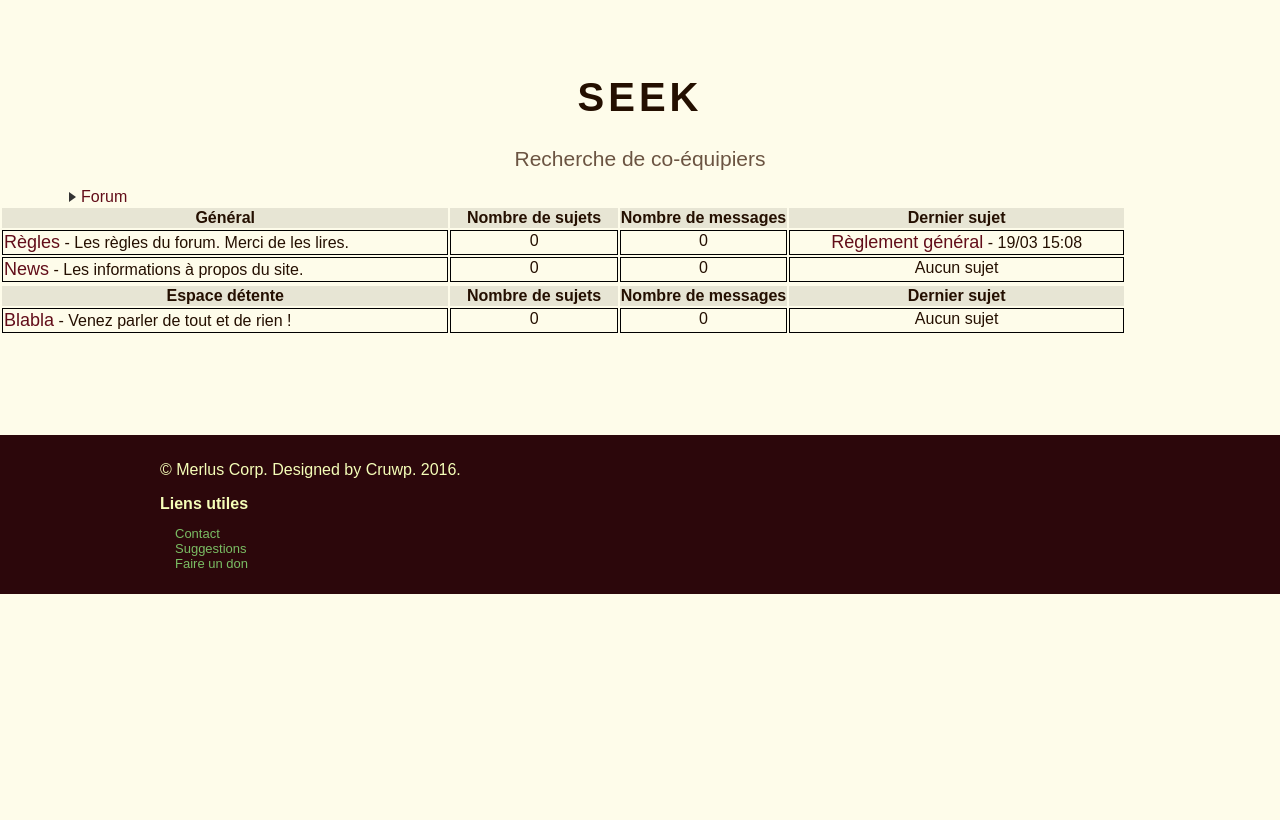
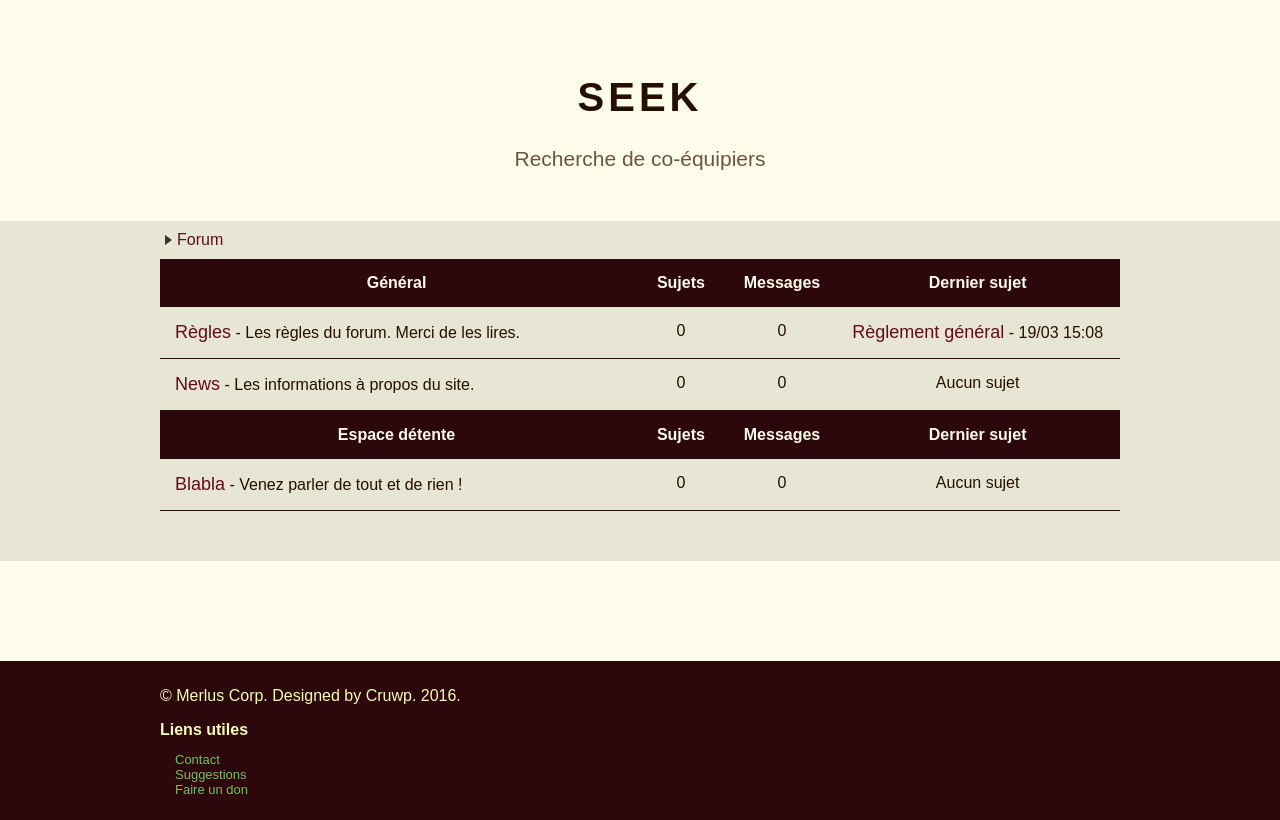
Before and after one commit to Cruwp/seek, a PHP site: page /forum in a window 1280 px wide. Shown: the part 85-905 px from the top of the page. Before the commit the page ends 679 px from the top, so only its background shows below. Run offline with PHP 8.4, Linux system fonts and the light colour scheme; the visitor is signed in with stand-in values (Sample User, id 1); data comes from the database, SQL or seed files in the repository.

Commit message:
Mise en page Forum

```diff
--- a/forum.php
+++ b/forum.php
@@ -5,30 +5,26 @@ require_once('inc/forum.php');
 
 $titre ="Seek.fr - Forum";
 include "head.php";
+?>
+<div id="description">
 
+    <?php
     if (!isset($_SESSION['id'])) {
         ?>
-    <div id="description">
         <p>
             Vous devez être connecté pour accéder à ce service. <a href="connexion">Connexion</a> ou <a
-            href="inscription">inscription</a>.
-            <?php
-
-            ?>
-        </p>
-    </div>
+            href="inscription">inscription</a>.</p>
             <?php
         } else {
             ?>
             <!-- Fil d'arianne -->
             <div id="arianne">
                 <?php
-        echo "<div class=\"arrow\"></div><a href=\"forum.php\">Forum</a>";
+                echo "<div class=\"arrow\"></div><a href=\"forum\">Forum</a>";
                 ?>
             </div>
 
             <!-- Affichage des catégories et des forums -->
-    <div class="description">
             <?php affichIndexForum(); ?>
         </div>
         <?php
--- a/inc/forum.php
+++ b/inc/forum.php
@@ -13,6 +13,8 @@ function affichIndexForum() {
     $reqCat = $bdd->prepare($sqlCat);
     $reqCat->execute();
 
+    echo "<table class=\"tableforum\">";
+
     while ($dataCat = $reqCat->fetch()) {
         // Récupération des forums de la catégorie
         $sqlFor = "SELECT forum_id, forum_name, forum_desc,
@@ -24,17 +26,17 @@ function affichIndexForum() {
         $reqFor->execute();
         ?>
         <!-- Affichage d'une nouvelle catégorie -->
-        <table class="tableforum">
+
         <tr class="entete">
             <th class="colnom"><?php echo $dataCat['cat_nom']; ?></th>
-                <th class="colnbrsujets">Nombre de sujets</th>
-                <th class="colnbrmsg">Nombre de messages</th>
+            <th class="colnbrsujets">Sujets</th>
+            <th class="colnbrmsg">Messages</th>
             <th class="collast">Dernier sujet</th>
         </tr>
         <?php
         while ($dataFor = $reqFor->fetch()) {
             ?>
-                <tr>
+            <tr onclick="document.location='unforum-<?php echo $dataFor['forum_id']; ?>'">
                 <td class="colnom">
                     <?php
                     echo "<a href=\"unforum-{$dataFor['forum_id']}\">
@@ -53,10 +55,9 @@ function affichIndexForum() {
             </tr>
             <?php
         }
-            ?>
-        </table>
-        <?php
+
     }
+    echo "</table>";
 }
 
 /**
--- a/index.css
+++ b/index.css
@@ -344,8 +344,9 @@ a.bold {
 */
 /* Le fil d'arianne (lien tout au long du forum) */
 #arianne {
-    margin-left : 5%;
-    padding : 0;
+    max-width: 960px;
+    margin: auto;
+    padding : 10px;
 }
 
 .arrow {
@@ -361,33 +362,34 @@ a.bold {
 
 /* Présentation de la liste des catégories */
 .colnom {
-    width: 40%;
+    width: 50%;
 }
 
-.colnbrsujets {
-    width: 15%;
+.colnbrsujets, .colnbrvu, .colnbrmsg {
+    width: 10%;
     text-align: center;
 }
-/* ou */
-.colnbrvu {
-    width: 15%;
-    text-align: center;
-}
-
-.colnbrmsg {
-    width: 15%;
-    text-align: center;
-}
-
 .collast {
     width: 30%;
     text-align: center;
 }
 
-.tableforum table {
-    border: 1px solid black;
+table.tableforum {
+    border-collapse: collapse;
+    max-width: 960px;
+    margin: auto;
 }
-
+.tableforum tr, .tableforum td, .tableforum th {
+    padding: 15px;
+}
+table.tableforum th {
+    background : #2c070b;
+    color: #fefcea;
+}
+.tableforum tr:hover {
+    background : #ccc6a3;
+    cursor : pointer;
+}
 .tableforum a {
     font-size: 18px;
 }
@@ -397,6 +399,6 @@ a.bold {
 }
 
 .tableforum td {
-    border: 1px solid black;
+    border-bottom: 1px solid #2c070b;
     vertical-align:top;
 }
```
Lines whose indentation alone changed are shown as unchanged.
